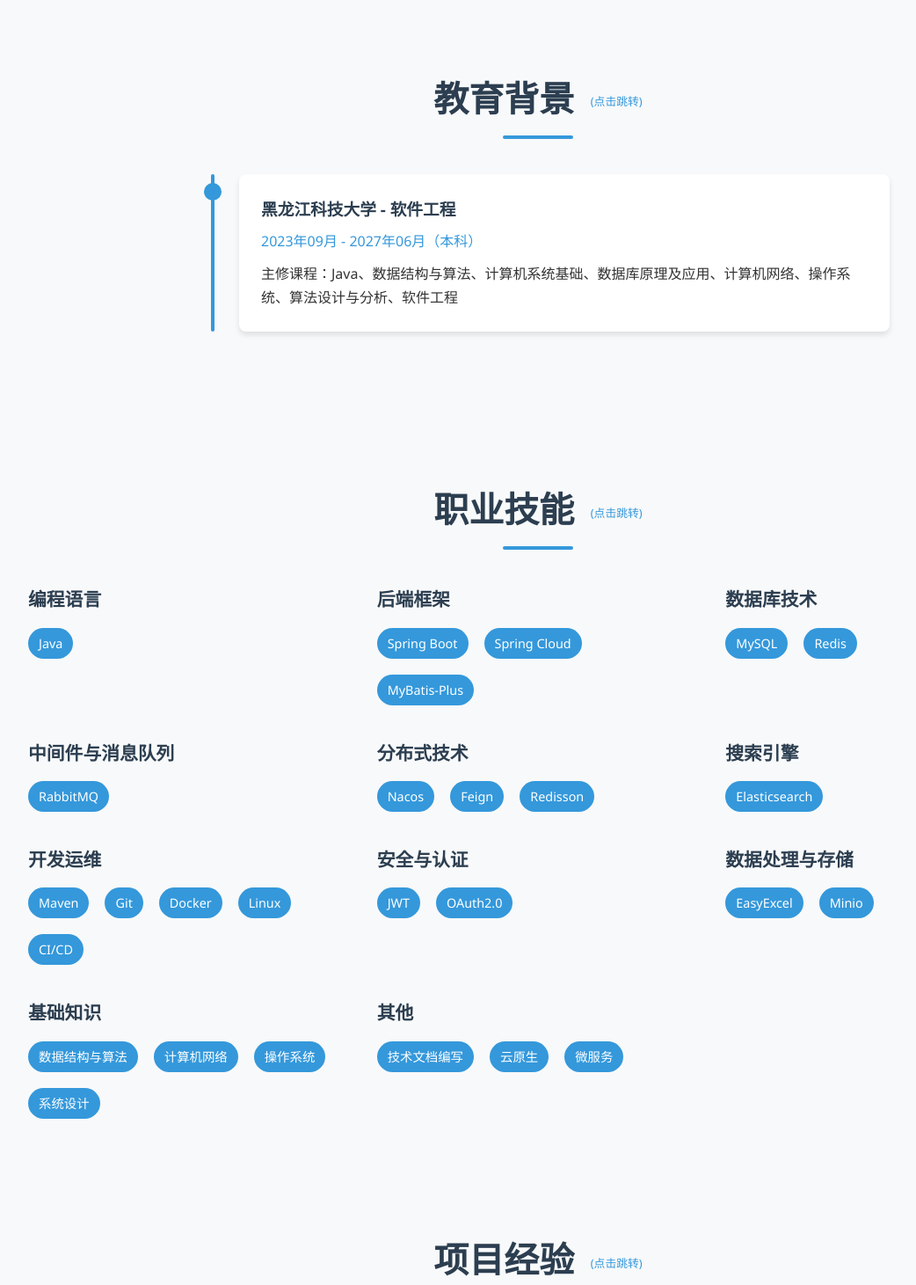
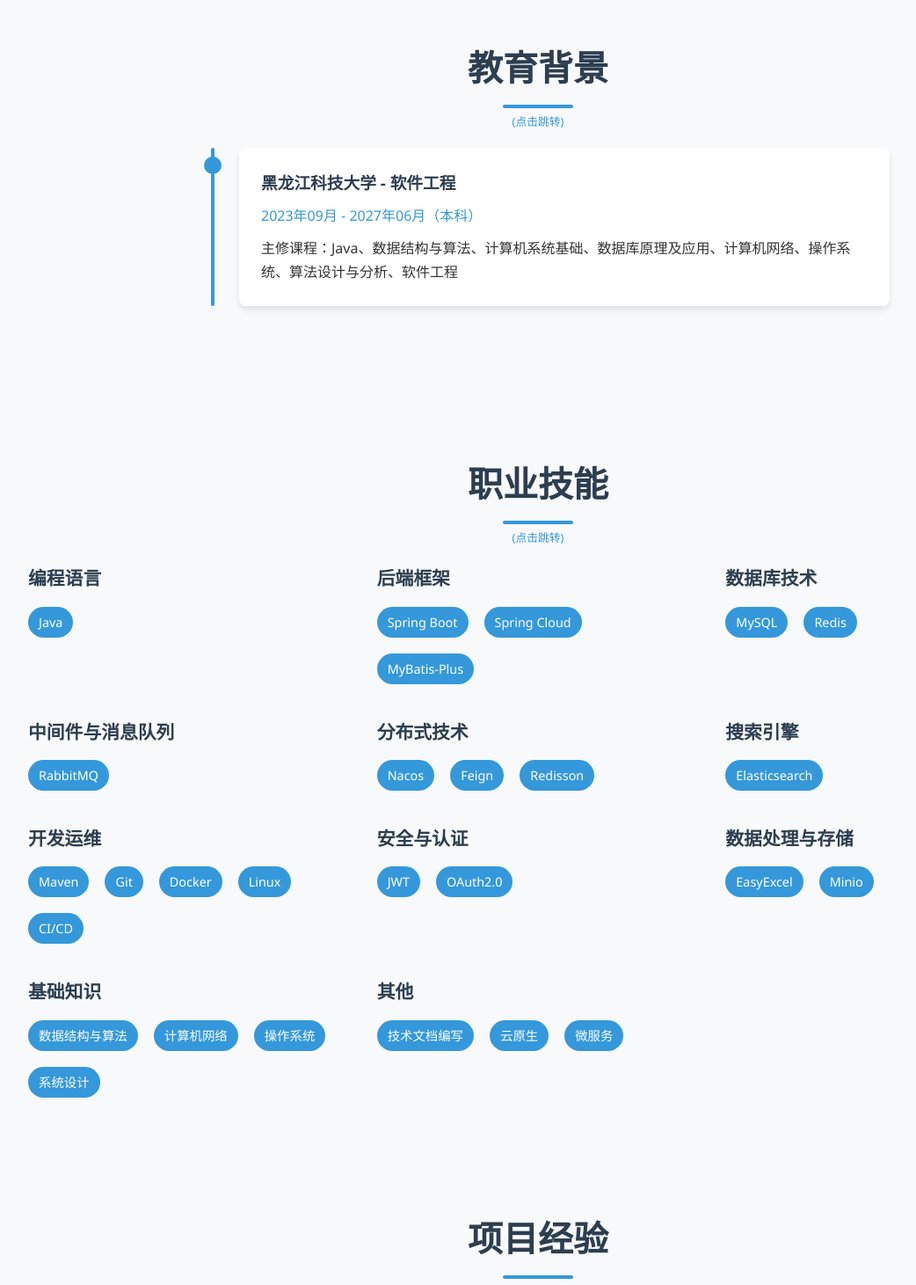
Before and after one commit to zyp556678/personal-resume, a Vue app: page / in a window 1280 px wide. Shown: the part 540-2001 px from the top of the page at 88% size, without its empty margins (28-1070 px from the left). Built offline with nearby package versions, Linux system fonts and the light colour scheme.

Commit message:
优化界面样式 -v1.1

```diff
--- a/src/App.vue
+++ b/src/App.vue
@@ -68,7 +68,10 @@
     <!-- 教育背景部分 -->
     <section id="education" class="section education-section">
       <div class="container">
-        <h2 class="section-title">教育背景 <span class="jump-hint">(点击跳转)</span></h2>
+        <div class="section-title-wrapper">
+          <h2 class="section-title">教育背景</h2>
+          <span class="jump-hint">(点击跳转)</span>
+        </div>
         <div class="timeline">
           <a href="https://www.usth.edu.cn/" target="_blank" class="school-link">
             <div class="timeline-item">
@@ -87,7 +90,10 @@
     <!-- 技能部分 -->
     <section id="skills" class="section skills-section">
       <div class="container">
-        <h2 class="section-title">职业技能 <span class="jump-hint">(点击跳转)</span></h2>
+        <div class="section-title-wrapper">
+          <h2 class="section-title">职业技能</h2>
+          <span class="jump-hint">(点击跳转)</span>
+        </div>
         <div class="skills-container">
           <div class="skill-category">
             <h3>编程语言</h3>
@@ -188,7 +194,10 @@
     <!-- 项目经验部分 -->
     <section id="projects" class="section projects-section">
       <div class="container">
-        <h2 class="section-title">项目经验 <span class="jump-hint">(点击跳转)</span></h2>
+        <div class="section-title-wrapper">
+          <h2 class="section-title">项目经验</h2>
+          <span class="jump-hint">(点击跳转)</span>
+        </div>
         <div class="projects-grid">
           <a href="https://gitee.com/zyp556678/gmall" target="_blank" class="project-link">
             <div class="project-card">
@@ -293,7 +302,10 @@
     <!-- 校园经历部分 -->
     <section id="experience" class="section experience-section">
       <div class="container">
-        <h2 class="section-title">校园经历 <span class="jump-hint">(点击跳转)</span></h2>
+        <div class="section-title-wrapper">
+          <h2 class="section-title">校园经历</h2>
+          <span class="jump-hint">(点击跳转)</span>
+        </div>
         <div class="timeline">
           <a href="/images/certificate.jpg" target="_blank" class="certificate-link">
             <div class="timeline-item">
--- a/src/style.css
+++ b/src/style.css
@@ -49,9 +49,17 @@
   padding: 60px 0;
 }
 
+.section-title-wrapper {
+  text-align: center;
+  margin-bottom: 20px;
+  position: relative;
+  display: inline-block;
+  width: 100%;
+}
+
 .section-title {
   text-align: center;
-  margin-bottom: 40px;
+  margin-bottom: 5px;
   font-size: 2.5rem;
   color: var(--primary-color);
   position: relative;
@@ -68,11 +76,12 @@
 }
 
 .jump-hint {
+  display: block;
   font-size: 0.8rem;
   color: var(--secondary-color);
   font-weight: normal;
-  margin-left: 8px;
-  vertical-align: middle;
+  margin-top: 5px;
+  text-align: center;
 }
 
 /* 导航栏样式 */
```
